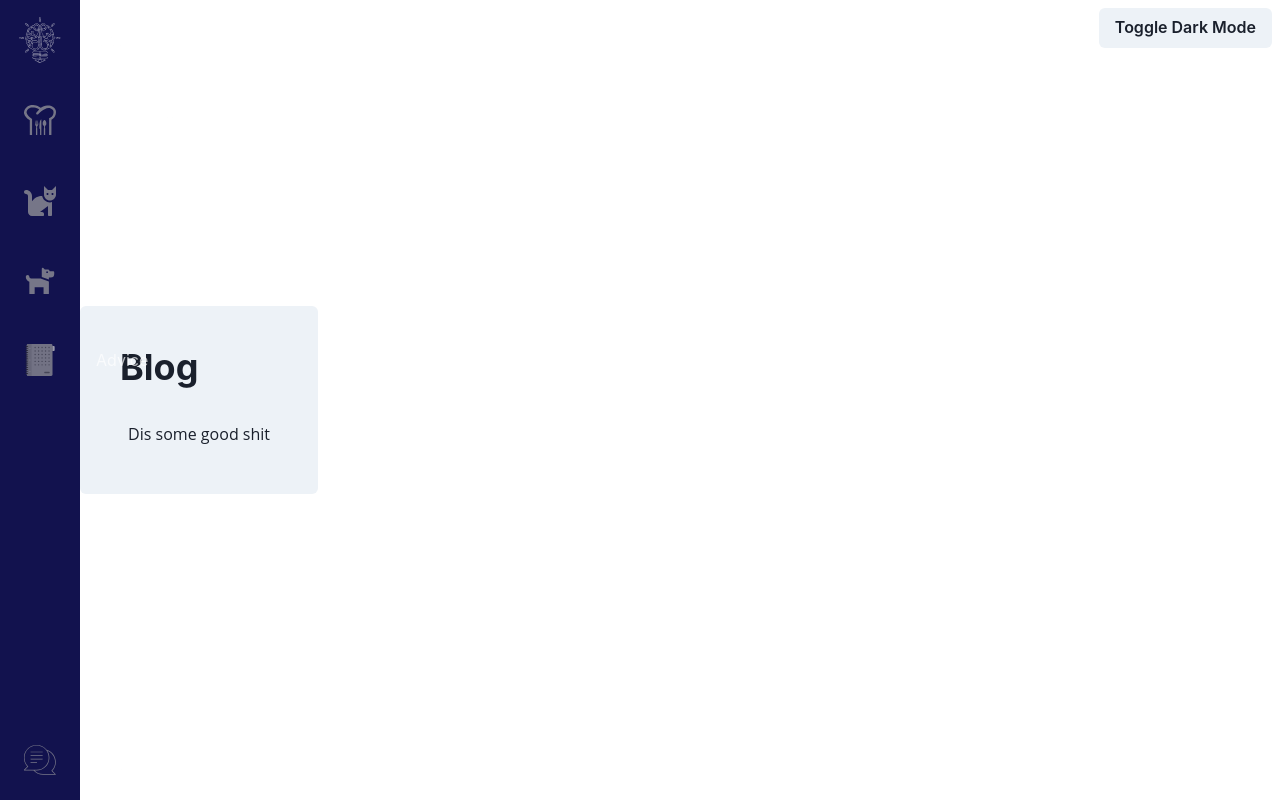
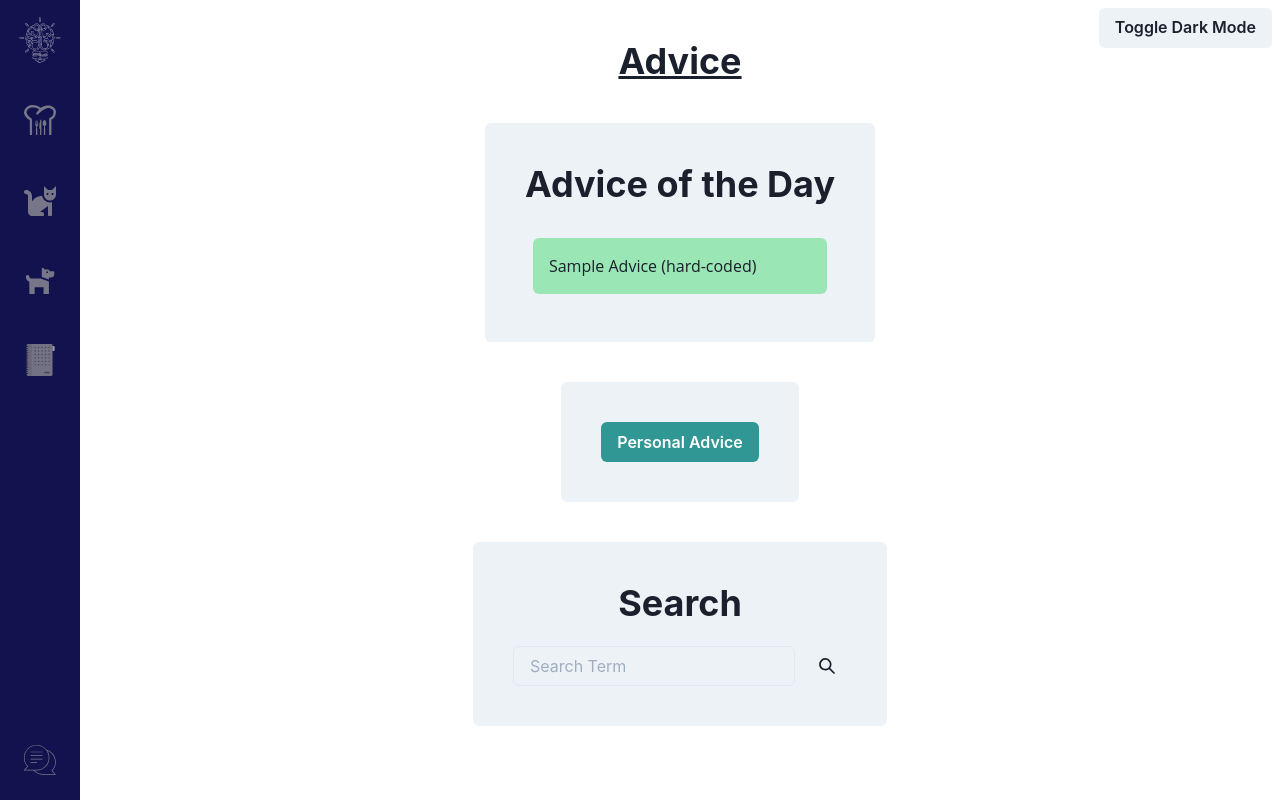
Before and after one commit to JanTrooper2/design-playground, a React (Create React App) app: page /advice in a window 1280 px wide. Built offline with nearby package versions, Linux system fonts and the light colour scheme.

Commit message:
restructured layout to fit new goals

```diff
--- a/src/components/Advice.js
+++ b/src/components/Advice.js
@@ -1,21 +1,98 @@
 import React from 'react';
-import {Flex, Text, Heading, useColorModeValue} from '@chakra-ui/react';
-
-const Advice = props => {
-  const blogBackground = useColorModeValue('gray.100', 'gray.700');
+import {
+  Flex,
+  Text,
+  Heading,
+  Button,
+  useColorModeValue,
+  FormControl,
+  Input,
+  IconButton,
+  ScaleFade,
+  useDisclosure,
+  Center,
+} from '@chakra-ui/react';
+import {SearchIcon} from '@chakra-ui/icons';
+const DailyAdvice = props => {
+  return (
+    <Text p="4" rounded={6} background={props.background}>
+      Sample Advice (hard-coded)
+    </Text>
+  );
+};
+const PersonalAdvice = props => {
+  return (
+    <Text p="4" rounded={6} background={props.background}>
+      Your personal Advice
+    </Text>
+  );
+};
+const Advice = () => {
+  const containerBackground = useColorModeValue('gray.100', 'gray.700');
+  const textBackground = useColorModeValue('green.200', 'green.700');
+  const {isOpen, onToggle} = useDisclosure();
 
   return (
-    <Flex height="100vh" alignItems="center" justifyContent="center">
-      <Flex direction="column" background={blogBackground} p={10} rounded={6}>
+    <Flex direction="column" height="100vh" width="100%" align="center">
+      <Heading as="h1" textDecoration="underline" p="10">
+        Advice
+      </Heading>
+      <Flex
+        direction="column"
+        background={containerBackground}
+        p={10}
+        rounded={6}
+      >
         <Heading textStyle="h2" mb={6}>
-          Blog
+          Advice of the Day
         </Heading>
-        <Text>Dis some good shit</Text>
+        <Center>
+          <DailyAdvice background={textBackground} />
+        </Center>
+      </Flex>
+      <Flex
+        m="10"
+        rounded="6"
+        background={containerBackground}
+        direction="column"
+      >
+        <Button onClick={onToggle} m="10" colorScheme="teal">
+          Personal Advice
+        </Button>
+        <ScaleFade initialScale={0.8} in={isOpen} unmountOnExit>
+          <Center>
+            <PersonalAdvice
+              source="https://api.adviceslip.com/advice/20"
+              background={textBackground}
+            />
+          </Center>
+        </ScaleFade>
+      </Flex>
 
-        {props.children}
+      <Flex
+        direction="column"
+        background={containerBackground}
+        p={10}
+        rounded={6}
+      >
+        <Heading mb="5" textAlign="center">
+          Search
+        </Heading>
+        <Flex as="form">
+          <FormControl>
+            <Input placeholder="Search Term" />
+          </FormControl>
+          <IconButton
+            type="submit"
+            ml="3"
+            aria-label="Search database"
+            icon={<SearchIcon />}
+          />
+        </Flex>
       </Flex>
     </Flex>
   );
 };
 
+export {DailyAdvice, PersonalAdvice};
 export default Advice;
```
